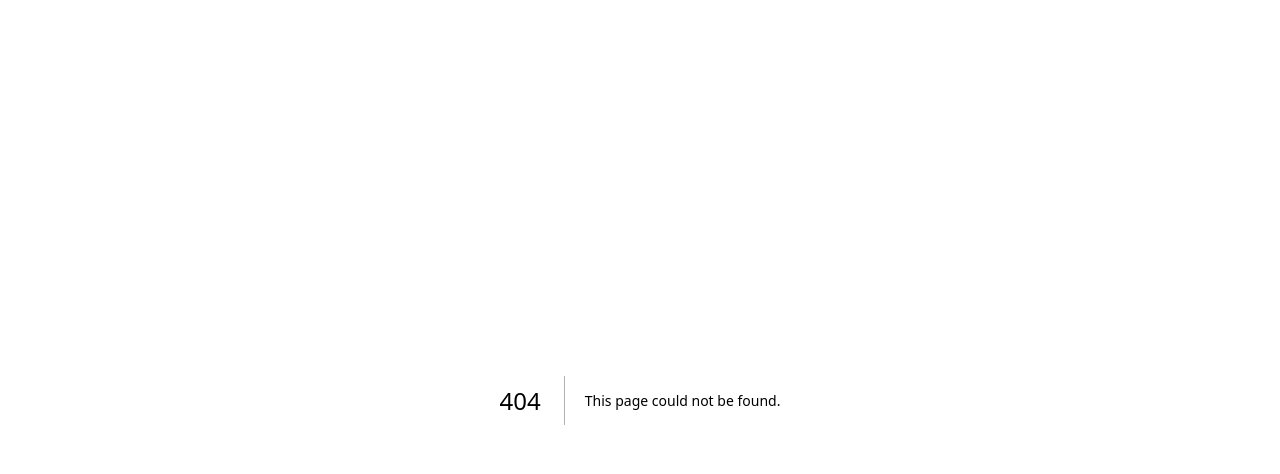
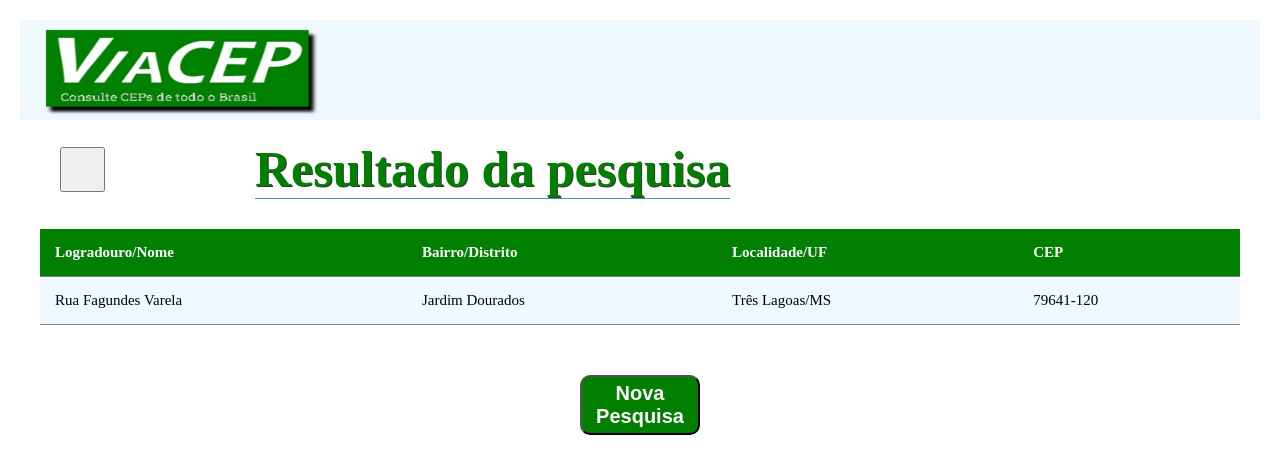
Before and after one commit to RaiFernandesdosSantos/BuscaCep, a Next.js app: page /resultado in a window 1280 px wide. Before the commit this address had no page. Shown: the top 474 px of the page. Built offline with nearby package versions, Linux system fonts and the light colour scheme.

Commit message:
colocar icones de busca e retorno

```diff
--- a/app/layout.tsx
+++ b/app/layout.tsx
@@ -1,7 +1,9 @@
 import type { Metadata } from "next";
-import { Inter } from "next/font/google";
-
-const inter = Inter({ subsets: ["latin"] });
+import { Rubik } from "next/font/google";
+import '../public/style/global.css'
+//font opmization
+const rubik = Rubik({ subsets: ["latin"],
+weight: ['500', '700']});
 
 export const metadata: Metadata = {
   title: "Create Next App",
--- /dev/null
+++ b/app/resultado/page.tsx
@@ -0,0 +1,47 @@
+import Image from "next/image";
+import "../../public/style/style.css";
+import header from "../../public/style/header.module.css";
+import button from "../../public/style/button.module.css";
+import logo from "../../public/img/logo.png";
+import table from "../../public/style/table.module.css";
+
+export default function Home() {
+  return (
+    <div className="container">
+      <header className={header.header}>
+        <Image
+          src={logo}
+          height={100}
+          width={300}
+          alt="Logo da API utilizada"
+        />
+      </header>
+
+      <main className="main">
+        <div className="wrap">
+          <button className={button.voltar}></button>
+          <h1>Resultado da pesquisa</h1>
+        </div>
+        <table className={table.table}>
+          <thead className={table.thead}>
+            <tr className={table.tr}>
+              <th className={table.th}>Logradouro/Nome</th>
+              <th className={table.th}>Bairro/Distrito</th>
+              <th className={table.th}>Localidade/UF</th>
+              <th className={table.th}>CEP</th>
+            </tr>
+          </thead>
+          <tbody className={table.tbody}>
+            <tr className={table.tr}>
+              <td className={table.td}>Rua Fagundes Varela</td>
+              <td className={table.td}>Jardim Dourados</td>
+              <td className={table.td}>Três Lagoas/MS</td>
+              <td className={table.td}>79641-120</td>
+            </tr>
+          </tbody>
+        </table>
+        <button className={button.button}>Nova Pesquisa</button>
+      </main>
+    </div>
+  );
+}
--- /dev/null
+++ b/public/style/button.module.css
@@ -0,0 +1,16 @@
+.button {
+  height: 6rem;
+  width: 12rem;
+  border-radius: 1rem;
+  background-color: #007f00;
+  color: white;
+  font-size: 2rem;
+  font-weight: 700;
+  align-self: Center;
+  margin-top: 2rem;
+}
+
+.voltar {
+  width: 4.5rem;
+  height: 4.5rem;
+}
--- /dev/null
+++ b/public/style/global.css
@@ -0,0 +1,33 @@
+* {
+  margin: 0;
+  padding: 0;
+  box-sizing: border-box;
+}
+html {
+  font-size: 62.5%;
+}
+body {
+  padding: 2rem 2rem 6rem;
+  height: 75%;
+  width: 100%;
+}
+
+.container {
+  height: 100%;
+  width: 100%;
+}
+.main {
+  width: 100%;
+  height: 90%;
+  display: flex;
+  flex-direction: column;
+  align-items: center;
+  padding: 2rem;
+}
+
+h1 {
+  font-size: 5rem;
+  color: #007f00;
+  text-shadow: 0.1rem 0.1rem 0.03rem #36392d;
+  border-bottom: solid 0.01rem #4c8eb1;
+}
--- /dev/null
+++ b/public/style/header.module.css
@@ -0,0 +1,9 @@
+.header {
+  width: 100%;
+  height: 10rem;
+  padding: 1rem;
+  display: flex;
+  align-items: center;
+  border-bottom: 0.1rem solid #f5f3f0;
+  background-color: aliceblue;
+}
--- a/public/style/style.css
+++ b/public/style/style.css
@@ -1,57 +1,31 @@
-* {
-  margin: 0;
-  padding: 0;
-  box-sizing: border-box;
-}
-
-html {
-  font-size: 62.5%;
-}
-
-.container {
-  height: 100vh;
-  width: 100%;
-}
-.container .header {
-  width: 100%;
-  height: 8rem;
-  padding: 1rem;
-  display: flex;
-  align-items: center;
-  border-bottom: 0.1rem solid yellow;
-  background-color: aliceblue;
-}
-.container .main {
-  width: 100%;
-  height: calc(100% - 8rem);
-  display: flex;
-  justify-content: center;
-  padding-top: 7rem;
-}
-.container .main .form {
-  width: 25%;
+.form {
+  width: 50%;
   height: 50%;
   display: flex;
   flex-direction: column;
   padding: 2rem;
-  font-size: 1.5rem;
+  font-size: 3rem;
+  border: solid 0.1rem #4c8eb1;
+  border-radius: 1rem;
+  background-color: #f0f8ff;
 }
-.container .main .form h1 {
+.form label {
   font-size: 3rem;
+  font-weight: 600;
+  margin-top: 2rem;
 }
-.container .main .form label {
-  margin-top: 3rem;
-}
-.container .main .form input {
-  height: 4rem;
+.form input {
+  height: 5rem;
   padding: 1rem;
   border-radius: 0.5rem;
-  margin-bottom: 2rem;
-  margin-top: 0.7rem;
+  font-size: 1.5rem;
+  margin-top: 2rem;
 }
-.container .main .form button {
-  height: 3.5rem;
-  width: 10rem;
-  border-radius: 0.6rem;
-  background-color: aqua;
+
+.wrap {
+  width: 100%;
+  display: flex;
+  align-items: center;
+  gap: 15rem;
+  padding: 0 2rem;
 }/*# sourceMappingURL=style.css.map */
--- a/public/style/style.scss
+++ b/public/style/style.scss
@@ -1,64 +1,33 @@
-* {
-    margin: 0;
-    padding: 0;
-    box-sizing: border-box;
-}
-
-html {
-    font-size: 62.5%;
-}
-
-.container {
-    height: 100vh;
-    width: 100%;
-
-    .header {
-        width: 100%;
-        height: 8rem;
-        padding: 1rem;
-        display: flex;
-        align-items: center;
-        border-bottom: .1rem solid yellow;
-        background-color: aliceblue;
-    }
-
-    .main {
-        width: 100%;
-        height: calc(100% - 8rem);
-        display: flex;
-        justify-content: center;
-        padding-top: 7rem;
-
         .form {
-            width: 25%;
+            width: 50%;
             height: 50%;
             display: flex;
             flex-direction: column;
             padding: 2rem;
-            font-size: 1.5rem;
-
-            h1 {
-                font-size: 3rem;
-            }
+            font-size: 3rem;
+            border: solid .1rem #4c8eb1;
+            border-radius: 1rem;
+            background-color: #f0f8ff;
 
             label {
-                margin-top: 3rem;
+                font-size: 3rem;
+                font-weight: 600;
+                margin-top: 2rem;
             }
 
             input {
-                height: 4rem;
+                height: 5rem;
                 padding: 1rem;
                 border-radius: .5rem;
-                margin-bottom: 2rem;
-                margin-top: .7rem
-            }
-
-            button {
-                height: 3.5rem;
-                width: 10rem;
-                border-radius: .6rem;
-                background-color: aqua;
+                font-size: 1.5rem;
+                margin-top: 2rem;
             }
         }
-    }
-}
+
+        .wrap{
+            width: 100%;
+            display: flex;
+            align-items: center;
+            gap: 15rem;
+            padding: 0 2rem ;
+        }
--- /dev/null
+++ b/public/style/table.module.css
@@ -0,0 +1,27 @@
+.table {
+  font-size: 1.5rem;
+  overflow: scroll;
+  width: 100%;
+  border-collapse: collapse;
+  margin: 3rem 0;
+}
+
+.thead {
+  background-color: #007f00;
+  color: white;
+}
+
+.tr {
+  border-bottom: 1px solid #dddddd;
+}
+
+.td,
+.th {
+  padding: 1.5rem;
+  border-bottom: gray solid 0.1rem;
+  text-align: left;
+}
+
+.tbody {
+  background-color: #f0f8ff;
+}
```
Also changed, not shown: app/page.tsx (+13 -9 lines), public/img/logo.png (added), 1 other file (tests, documents, lock files or other folders).
